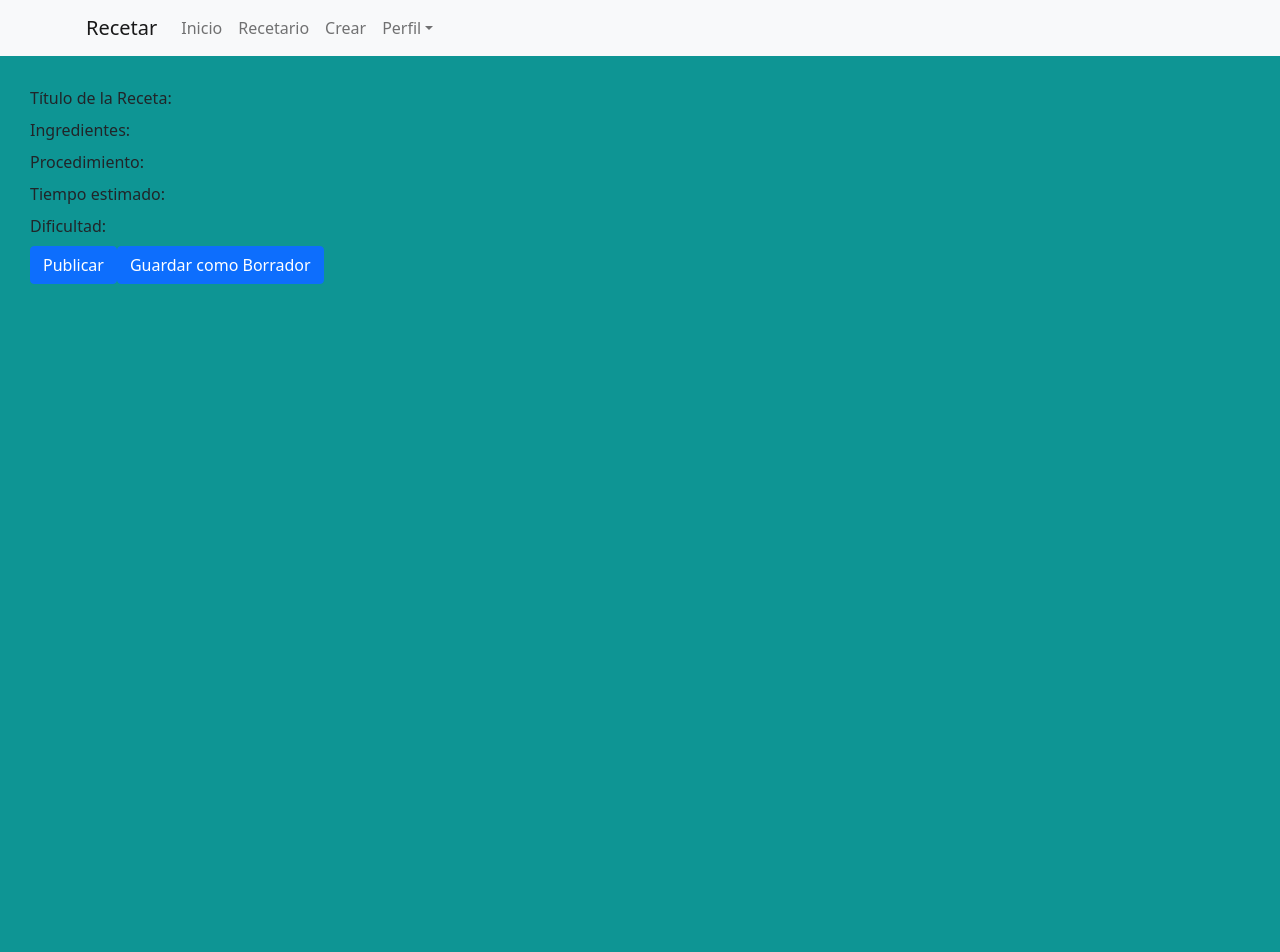
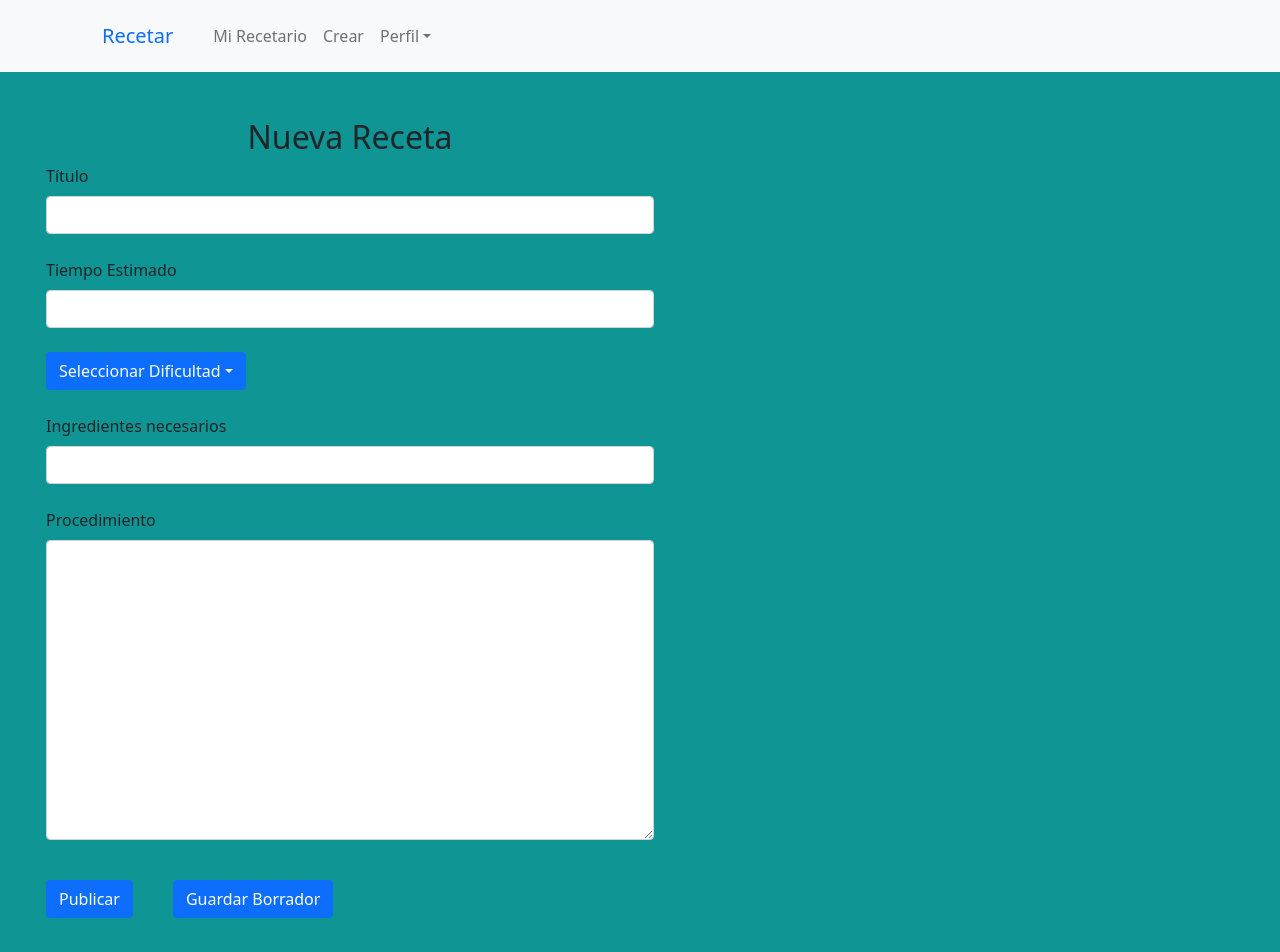
Before and after one commit to juandiaco/TP-API, a React (Create React App) app in the folder react-test-folder/: page /crearReceta in a window 1280 px wide. Shown: the top 952 px of the page. Before the commit the page ends 800 px from the top, so only its background shows below. Built offline with nearby package versions, Linux system fonts and the light colour scheme.

Commit message:
Commit 12/5v1
Agregado crear receta, fix en el iniciar sesión y registter

```diff
--- a/react-test-folder/src/components/MainNavigation.js
+++ b/react-test-folder/src/components/MainNavigation.js
@@ -8,18 +8,17 @@ return (
     <Navbar bg="light" expand="lg">
         <Container>
             <Navbar.Brand>
-                Recetar
+                <Nav.Link as={Link} to="/main">Recetar</Nav.Link>
             </Navbar.Brand>
             <Navbar.Toggle aria-controls="basic-navbar-nav" />
             <Navbar.Collapse id="basic-navbar-nav">
                 <Nav className="me-auto">
-                <Nav.Link href="#home">Inicio</Nav.Link>
-                <Nav.Link href="#link">Recetario</Nav.Link>
+                <Nav.Link as={Link} to="/recetario">Mi Recetario</Nav.Link>
                 <Nav.Link as={Link} to="/crearReceta">Crear</Nav.Link>
                 <NavDropdown title="Perfil" id="basic-nav-dropdown">
                     <NavDropdown.Item href="#action/3.1">Editar Perfil</NavDropdown.Item>
                     <NavDropdown.Divider />
-                    <NavDropdown.Item href="#action/3.4">Cerrar Sesión</NavDropdown.Item>
+                    <Nav.Link as={Link} to= "/inicio">Cerrar Sesión</Nav.Link>
                 </NavDropdown>
                 </Nav>
             </Navbar.Collapse>
--- a/react-test-folder/src/components/Registrar.js
+++ b/react-test-folder/src/components/Registrar.js
@@ -8,7 +8,8 @@ function Registrar(){
             <div >
             Las mejores recetas en un sólo lugar.
             </div>
-            <Form>
+            <div class="container text-center"  >
+                <Form className='inputLogin'>
                     <div>
                         <h2 class="text-center">  Creá tu perfil</h2>
                     </div>
@@ -44,6 +45,7 @@ function Registrar(){
                     </Button>
 
                 </Form>
+                </div>
 
 
         </div>
--- a/react-test-folder/src/components/crearReceta.js
+++ b/react-test-folder/src/components/crearReceta.js
@@ -1,37 +1,60 @@
 import React from 'react';
-import {Form, FormGroup,Button,Navbar,NavDropdown,Nav,Container} from 'react-bootstrap';
+import {Form, FormGroup,Button,Navbar,NavDropdown,Nav,Container,Dropdown,DropdownButton} from 'react-bootstrap';
 import MainNavigation from './MainNavigation';
 
 function CrearReceta(){
     return (
         <div>
-
           <MainNavigation />
           <div style={{ display: 'block',
                         width: 700,
                         padding: 30 }}>
-            <Form>
+            <Form className='rounded p-4 p-sm-3'>
+                    <div>
+                        <h2 class="text-center">  Nueva Receta</h2>
+                    </div>
                     <Form.Group>
-                <Form.Label>Título de la Receta:</Form.Label>
+                        <Form.Label>Título</Form.Label>
+                        <Form.Control  type="titulo" placeholder="" />
                 </Form.Group>
+                <br/>
+
                 <Form.Group>
-                <Form.Label>Ingredientes:</Form.Label>
+                        <Form.Label>Tiempo Estimado</Form.Label>
+                        <Form.Control  type="tiempoest" placeholder=""/>
                     </Form.Group>
+
+                <br/>
+
+                <DropdownButton id="dropdown-item-button" title="Seleccionar Dificultad">
+                  <Dropdown.ItemText>Fácil</Dropdown.ItemText>
+                  <Dropdown.Item as="button">Intermedia</Dropdown.Item>
+                  <Dropdown.Item as="button">Avanzada</Dropdown.Item>
+                  </DropdownButton>
+
+                  <br/>
+
                     <Form.Group>
-                <Form.Label>Procedimiento:</Form.Label>
+                        <Form.Label>Ingredientes necesarios</Form.Label>
+                        <Form.Control type="ingredientes" placeholder="" />
                     </Form.Group>
-              <Form.Group>
-                <Form.Label>Tiempo estimado:</Form.Label>
+                    <br/>
+
+                    <Form.Group className="mb-3" controlId="exampleForm.ControlTextarea1">
+                       <Form.Label>Procedimiento</Form.Label>
+                       <Form.Control id="inputproc" as="textarea" rows={3} />
                        </Form.Group>
-              <Form.Group>
-                <Form.Label>Dificultad:</Form.Label>
-              </Form.Group>
+
+                    <br/>
+
                     <Button variant="primary" type="submit">
                             Publicar
                     </Button>
-              <Button variant="primary" type="submit">
-                Guardar como Borrador
+
+                    <Button variant="primary" type="submit" className='botonCrear'>
+                            Guardar Borrador
                     </Button>
+
                 </Form>
           </div>
         </div>
--- a/react-test-folder/src/components/css_inicio.css
+++ b/react-test-folder/src/components/css_inicio.css
@@ -122,11 +122,12 @@ article{
 
 .inputLogin{
     box-sizing: border-box;
-    height: 20px;
+    height: 40px;
     width: 300px;
     margin-bottom: 40px;
     border: 0px;
     width: 25rem;
+    margin-left: 32%;
 
 }
 
@@ -134,3 +135,22 @@ article{
     width: 10rem;
     background-color: rgb(152, 150, 150);
 }
+
+.inputCrear{
+
+    box-sizing: border-box;
+    height: 40px;
+    width: 300px;
+    margin-bottom: 40px;
+    border: 0px;
+    width: 30rem;
+
+}
+
+#inputproc{
+    height: 300px;
+}
+
+.botonCrear{
+    margin-left: 40px;
+}
--- a/react-test-folder/src/components/main.js
+++ b/react-test-folder/src/components/main.js
@@ -2,6 +2,7 @@ import React from 'react';
 import {Form, FormGroup,Button,Navbar,NavDropdown,Nav,Container, Card, Row, Col,ListGroup,ListGroupItem} from 'react-bootstrap';
 import './main.css';
 import CrearReceta from './crearReceta';
+import Recetario from './recetario'
 import{BrowserRouter as Router, Switch, Route, Routes, Link, NavLink} from "react-router-dom"
 import MainNavigation from './MainNavigation';
 import CardList from './cards/cardList';
@@ -35,7 +36,7 @@ const lista = [
         descripcion: "Perfecta para el verano!",
         dificultad: "Facil",
         categoria: "Postre",
-        imagen: "./comidas/ensaladaFrutas.jpg",
+        imagen: ".cards/comidas/ensaladaFrutas.jpg",
         calificacion: "3.5",
     },
     {
@@ -43,10 +44,20 @@ const lista = [
         titulo: "Hamburguesa Vegana",
         chef: "Luciana Souto",
         descripcion: "Para no comer carne y disfrutar de la misma sensación",
-        dificultad: "Difícil",
+        dificultad: "Avanzada",
         categoria: "Almuerzo",
         imagen: "./comidas/hamburguesavegana.jpg",
         calificacion: "3.0",
+    },
+    {
+        id: "c4",
+        titulo: "Guiso de Mondongo",
+        chef: "Luciana Souto",
+        descripcion: "Típico guiso de invierno",
+        dificultad: "Intermedia",
+        categoria: "Almuerzo",
+        imagen: "./comidas/hamburguesavegana.jpg",
+        calificacion: "3.4.0",
     },
 ]
 
@@ -59,7 +70,7 @@ function Main(){
 
             <div className='container mainpg '>
 
-            <Row className="g-4">
+            <Row className="g-2">
 
                 {lista.map((card) => (
                 <Col md={6} className='columnaMain'>
--- /dev/null
+++ b/react-test-folder/src/components/recetario.js
@@ -0,0 +1,14 @@
+import React from "react";
+import MainNavigation from "./MainNavigation"
+import {Form, FormGroup,Button,Navbar,NavDropdown,Nav,Container,Dropdown,DropdownButton} from 'react-bootstrap';
+
+function Recetario(){
+    <div>
+        <MainNavigation/>
+        <div>
+            <h1> olaa </h1>
+        </div>
+    </div>
+}
+
+export default MainNavigation;
```
Lines whose indentation alone changed are shown as unchanged.
